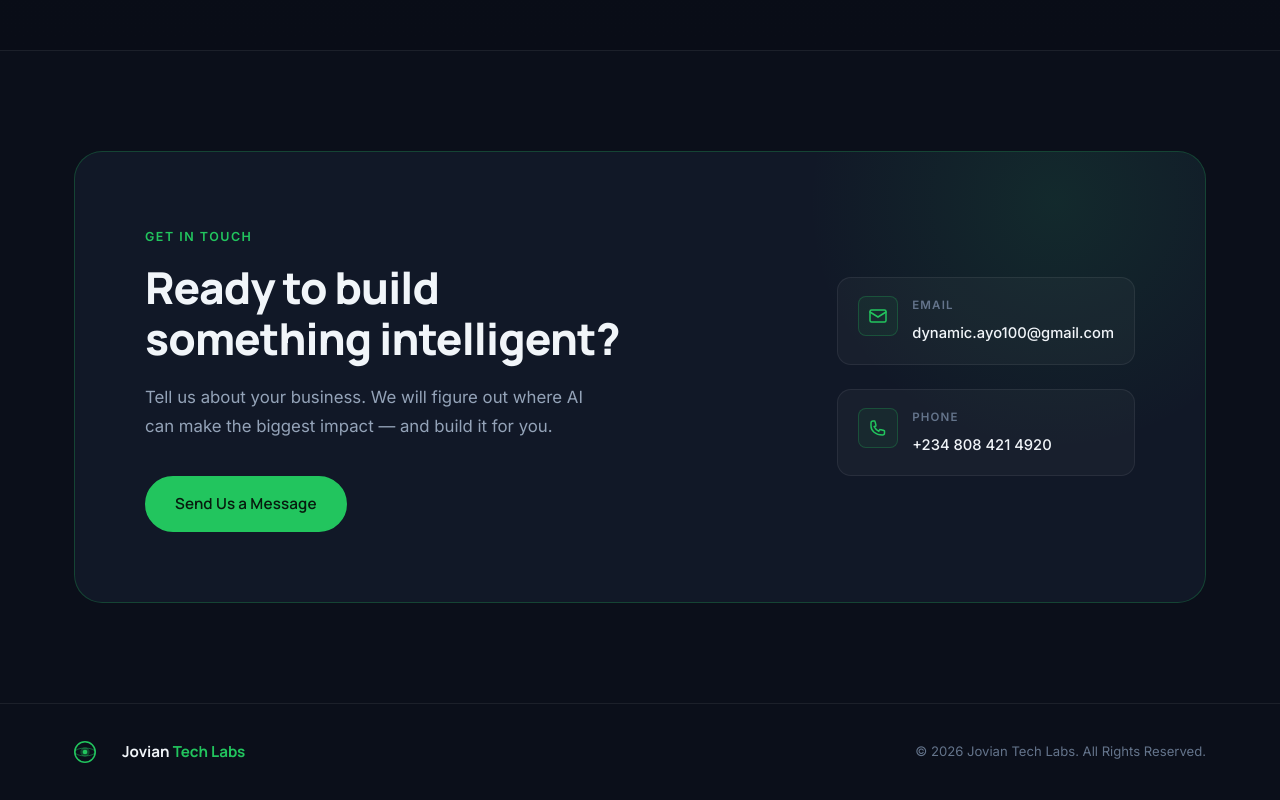
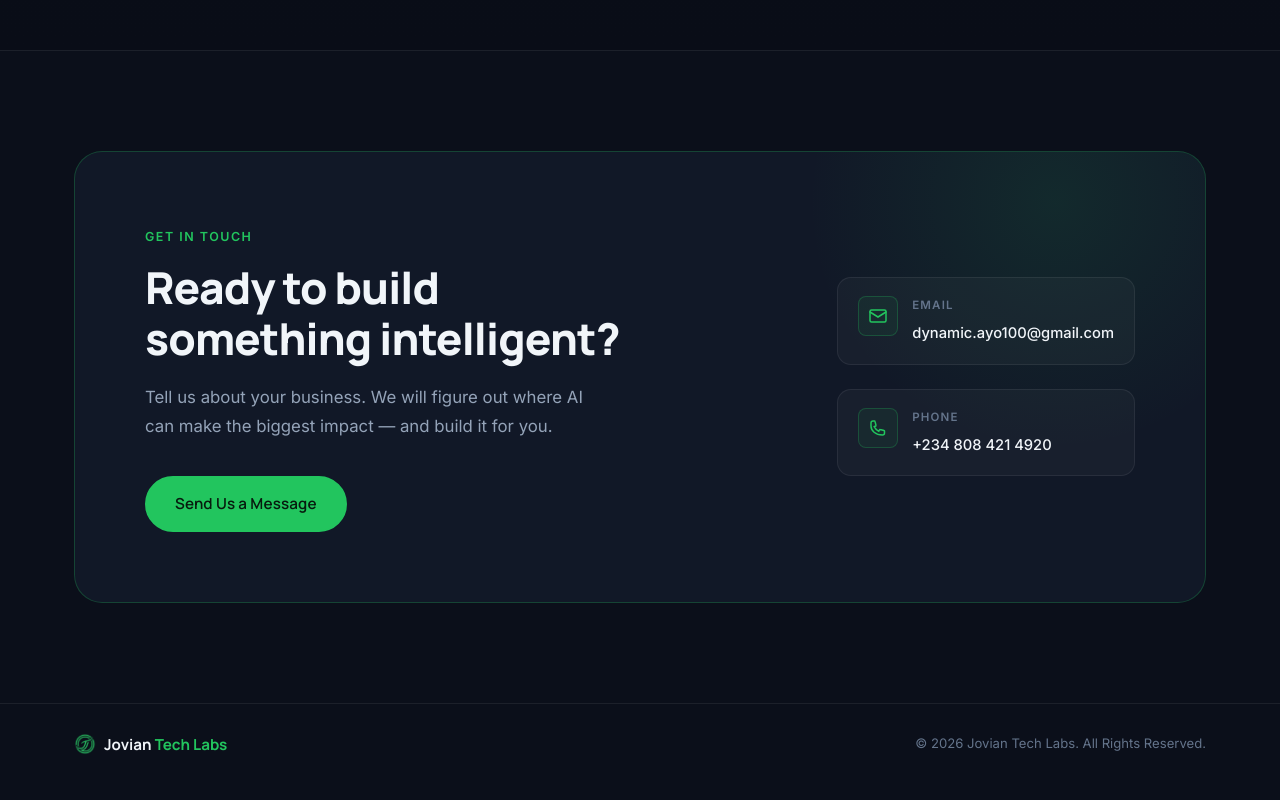
Before and after one commit to ayomide-100/jtl-web, a plain HTML site: page index.html in a window 1280 px wide. Shown: the part 2752-3552 px from the top of the page. Drawn offline with Linux system fonts and the light colour scheme.

Commit message:
replaced assets

```diff
--- a/css/styles.css
+++ b/css/styles.css
@@ -875,6 +875,19 @@ button { cursor: pointer; border: none; background: none; font: inherit; }
 }
 
 .footer-logo { gap: 8px; }
+.footer-logo .logo-mark {
+  width: 22px;
+  height: 22px;
+  flex-shrink: 0;
+  overflow: hidden;
+}
+.footer-logo .logo-mark .logo-img {
+  width: 100%;
+  height: 100%;
+  display: block;
+  object-fit: cover;
+  object-position: center;
+}
 .footer-logo .logo-text { font-size: 0.95rem; }
 
 .footer-copy {
--- a/index.html
+++ b/index.html
@@ -319,12 +319,7 @@
     <div class="container footer-inner">
       <a href="#" class="nav-logo footer-logo" aria-label="Jovian Tech Labs home">
         <div class="logo-mark">
-          <svg width="22" height="22" viewBox="0 0 28 28" fill="none" aria-hidden="true">
-            <circle cx="14" cy="14" r="13" stroke="#22C55E" stroke-width="2"/>
-            <circle cx="14" cy="14" r="6" fill="#22C55E" opacity="0.3"/>
-            <circle cx="14" cy="14" r="3" fill="#22C55E"/>
-            <ellipse cx="14" cy="14" rx="13" ry="5" stroke="#22C55E" stroke-width="1.2" opacity="0.5"/>
-          </svg>
+          <img src="img/green_jtl.png" alt="" class="logo-img" aria-hidden="true" />
         </div>
         <span class="logo-text">Jovian<span class="logo-accent"> Tech Labs</span></span>
       </a>
```
